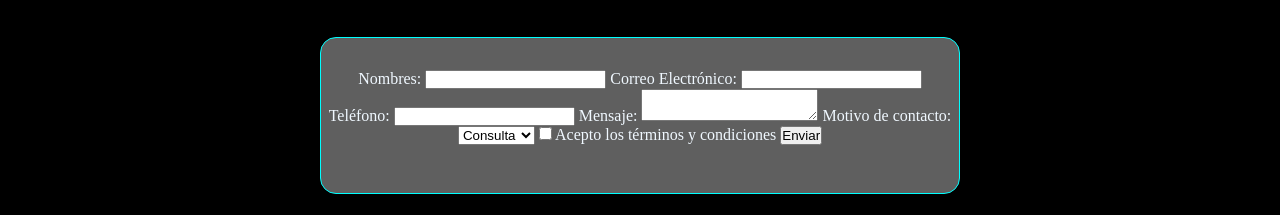
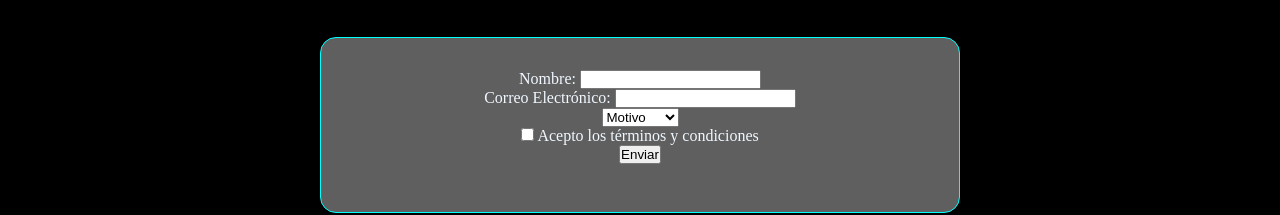
Before and after one commit to NaCler31/TP-Codoacodo, a plain HTML site: page index.html in a window 1280 px wide. Shown: the part 2626-2841 px from the top of the page. Drawn offline with Linux system fonts and the light colour scheme.

Commit message:
Update index.html
modifico formulario de registro

```diff
--- a/index.html
+++ b/index.html
@@ -7,6 +7,7 @@
     <link rel="shortcut icon" href="./assets/img/favicon.ico" type="image/x-icon">
     <link rel="stylesheet" href="./assets/css/style.css">
     <script src="./assets/js/carrusel.js"></script>
+    <script src="./assets/js/formulario.js"></script>
     <title>Lago Encantado</title>
 </head>
 
@@ -267,35 +268,37 @@
         </section>
 
         <section class="formulario">
-            <form action="#" id="contact-form">
-                <label for="name">Nombres:</label>
-                <input type="text" id="name" name="name" required>
+        <form id="formulario" method="post">
+            <p>
+                <label for="nombre">Nombre:</label>
+                <input id="nombre" name="nombre" type="text"/>
+            </p>
 
+            <p>
                 <label for="email">Correo Electrónico:</label>
-                <input type="email" id="email" name="email" required><br>
+                <input id="email" name="email" type="text"/>
+            </p>
 
-                <label for="phone">Teléfono:</label>
-                <input type="tel" id="phone" name="phone" required>
-
-                <label for="message">Mensaje:</label>
-                <textarea id="message" name="message" required></textarea>
-
-                <label for="reason">Motivo de contacto:</label>
-
-                <select id="reason" name="reason">
-                    <option value="consulta">Consulta</option>
-                    <option value="solicitud">Reservar</option>
-
+            <p>
+                <select name="motivo" id="motivo">
+                    <option value="default">Motivo</option>
+                    <option value="op1">Consulta</option>
+                    <option value="op2">Reservar</option>
+            </p>
                 </select>
 
+            <p>
                 <label>
                     <input type="checkbox" id="terms" name="terms" required>
                     Acepto los términos y condiciones
+
                 </label>
+            </p>
+            <button type="submit">Enviar</button>
+            <p id="error" class="error"></p>
+        </form>
+    </section>
 
-                <button type="submit">Enviar</button>
-            </form>
-        </section>
 
         <!--Ubicacion-->
         <section id="ubicacion">
```
